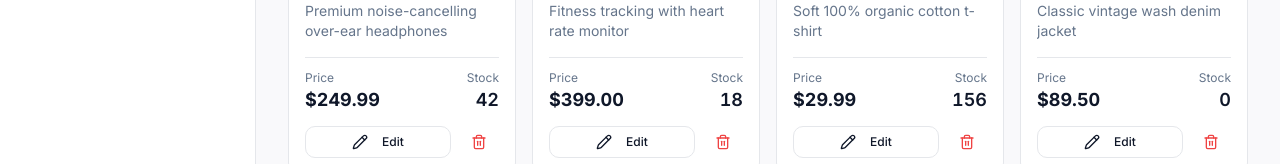
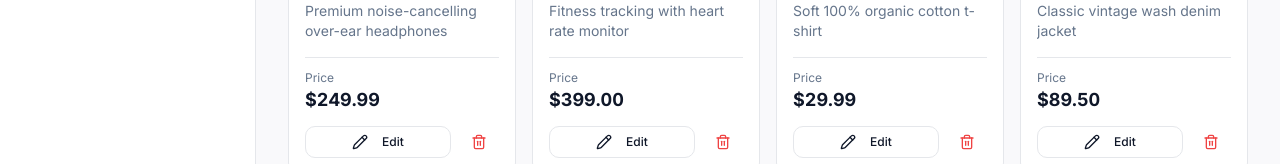
Before and after one commit to daominhhai129/sg-38cdefbb-753d-4fbf-87d1-5ee7e6708ccb-1777386938, a Next.js app: page /products in a window 1280 px wide. Shown: the part 520-684 px from the top of the page. Built offline with nearby package versions, Linux system fonts and the light colour scheme.

Commit message:
refactor(product): remove stock field from model and ui

```diff
--- a/src/components/products/ProductForm.tsx
+++ b/src/components/products/ProductForm.tsx
@@ -19,7 +19,6 @@ const empty: Omit<Product, "id" | "createdAt"> = {
   name: "",
   description: "",
   price: 0,
-  stock: 0,
   categoryId: "",
   imageUrl: "",
   status: "active",
@@ -45,7 +44,6 @@ export function ProductForm({ open, onOpenChange, product, categories, onSave }:
       createdAt: product?.createdAt ?? new Date().toISOString(),
       ...form,
       price: Number(form.price) || 0,
-      stock: Number(form.stock) || 0,
     };
     onSave(saved);
     onOpenChange(false);
@@ -71,10 +69,6 @@ export function ProductForm({ open, onOpenChange, product, categories, onSave }:
             <div className="space-y-2">
               <Label htmlFor="price">Price ($)</Label>
               <Input id="price" type="number" step="0.01" value={form.price} onChange={(e) => setForm({ ...form, price: parseFloat(e.target.value) || 0 })} required />
-            </div>
-            <div className="space-y-2">
-              <Label htmlFor="stock">Stock</Label>
-              <Input id="stock" type="number" value={form.stock} onChange={(e) => setForm({ ...form, stock: parseInt(e.target.value) || 0 })} required />
             </div>
           </div>
           <div className="space-y-2">
--- a/src/pages/products.tsx
+++ b/src/pages/products.tsx
@@ -113,10 +113,6 @@ export default function ProductsPage() {
                     <p className="text-xs text-muted-foreground">Price</p>
                     <p className="text-lg font-bold tabular-nums">${p.price.toFixed(2)}</p>
                   </div>
-                  <div className="text-right">
-                    <p className="text-xs text-muted-foreground">Stock</p>
-                    <p className="text-lg font-semibold tabular-nums">{p.stock}</p>
-                  </div>
                 </div>
                 <div className="mt-3 flex gap-2">
                   <Button variant="outline" size="sm" className="flex-1" onClick={() => { setEditing(p); setFormOpen(true); }}>
```
